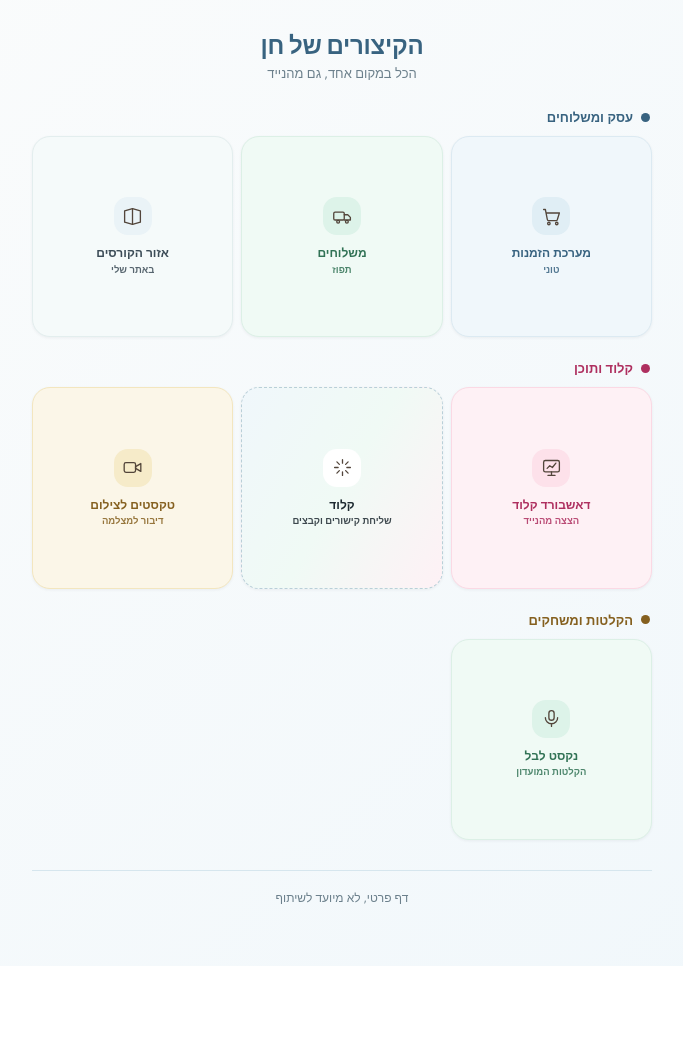
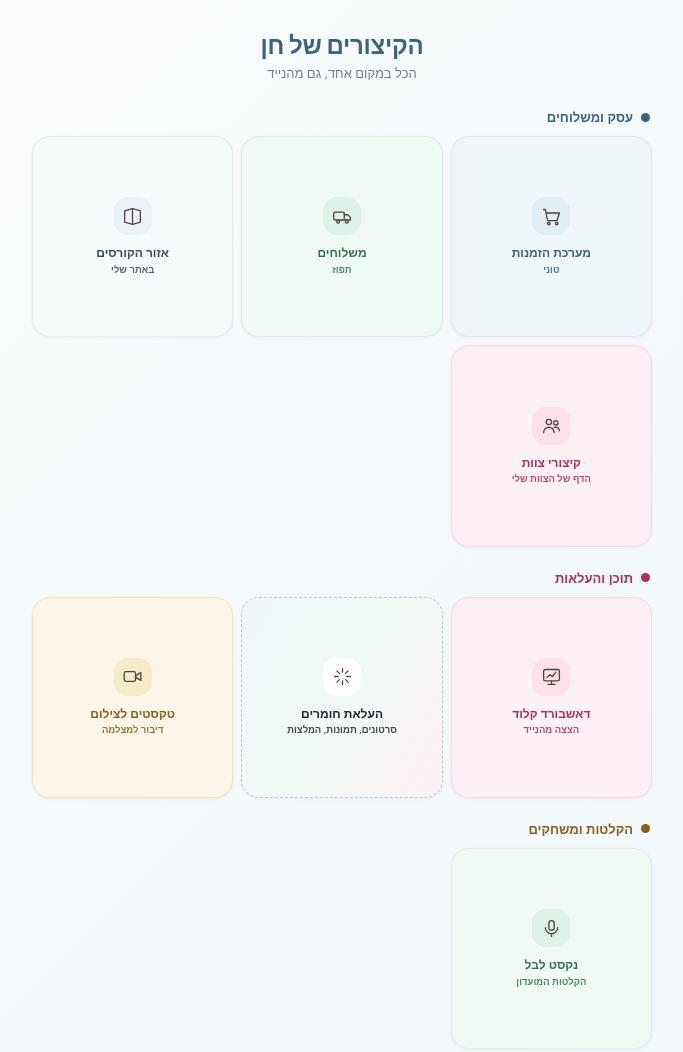
Before and after one commit to hen-kalimian/hen-links, a plain HTML site: page index.html in a window 1280 px wide. Shown: the top 1052 px of the page, without its empty margins (298-981 px from the left). Before the commit the page ends 966 px from the top, so only its background shows below. Drawn offline with nearby package versions, Linux system fonts and the light colour scheme.

Commit message:
העלאת חומרים וקיצורי צוות בדף האישי
Co-Authored-By: Claude Sonnet 5.5 <noreply@anthropic.com>

```diff
--- a/index.html
+++ b/index.html
@@ -26,13 +26,14 @@
       <a class="card c-blue" href="http://talkwithkids.co.il/orders" target="_blank" rel="noopener"><span class="icon"><svg viewBox="0 0 24 24"><circle cx="9" cy="20" r="1.4"/><circle cx="18" cy="20" r="1.4"/><path d="M3 4h2l2.2 11.2a2 2 0 0 0 2 1.6h7.6a2 2 0 0 0 2-1.6L21 8H6"/></svg></span><span class="label">מערכת הזמנות<span class="chip">טוני</span></span></a>
       <a class="card c-mint" href="https://crm.tapuzdelivery.co.il/Baldar/Login.aspx?ReturnUrl=%2fBaldar%2fNewDelivery.aspx" target="_blank" rel="noopener"><span class="icon"><svg viewBox="0 0 24 24"><rect x="2" y="7" width="12" height="9" rx="1.5"/><path d="M14 10h4l3 3v3h-7"/><circle cx="7" cy="18" r="1.6"/><circle cx="17" cy="18" r="1.6"/></svg></span><span class="label">משלוחים<span class="chip">תפוז</span></span></a>
       <a class="card c-gray" href="http://talkwithkids.co.il/account/programs" target="_blank" rel="noopener"><span class="icon"><svg viewBox="0 0 24 24"><path d="M3 5.5 12 3l9 2.5v13L12 21l-9-2.5v-13Z"/><path d="M12 3v18"/></svg></span><span class="label">אזור הקורסים<span class="chip">באתר שלי</span></span></a>
+      <a class="card c-rose" href="https://hen-kalimian.github.io/team-quicklinks-portal/" target="_blank" rel="noopener"><span class="icon"><svg viewBox="0 0 24 24"><circle cx="9" cy="8" r="3"/><circle cx="17" cy="9" r="2.4"/><path d="M3 20c0-3.3 2.7-6 6-6s6 2.7 6 6M15 14.2c.6-.2 1.3-.2 2-.2 2.2 0 4 1.8 4 4"/></svg></span><span class="label">קיצורי צוות<span class="chip">הדף של הצוות שלי</span></span></a>
     </div>
   </div>
   <div class="group">
-    <div class="group-title" style="color:var(--rose-dark)"><span class="dot" style="background:var(--rose-dark)"></span>קלוד ותוכן</div>
+    <div class="group-title" style="color:var(--rose-dark)"><span class="dot" style="background:var(--rose-dark)"></span>תוכן והעלאות</div>
     <div class="grid grid-3">
       <a class="card c-rose" href="dash.html"><span class="icon"><svg viewBox="0 0 24 24"><rect x="3" y="4" width="18" height="13" rx="2"/><path d="M8 21h8M12 17v4"/><path d="M7 13l3-3 3 2 4-5"/></svg></span><span class="label">דאשבורד קלוד<span class="chip">הצצה מהנייד</span></span></a>
-      <a class="card shortcuts-card" href="claude.html"><span class="icon"><svg viewBox="0 0 24 24"><path d="M12 3v4M12 17v4M3 12h4M17 12h4M5.6 5.6l2.8 2.8M15.6 15.6l2.8 2.8M18.4 5.6l-2.8 2.8M8.4 15.6l-2.8 2.8"/></svg></span><span class="label">קלוד<span class="chip">שליחת קישורים וקבצים</span></span></a>
+      <a class="card shortcuts-card" href="claude.html"><span class="icon"><svg viewBox="0 0 24 24"><path d="M12 3v4M12 17v4M3 12h4M17 12h4M5.6 5.6l2.8 2.8M15.6 15.6l2.8 2.8M18.4 5.6l-2.8 2.8M8.4 15.6l-2.8 2.8"/></svg></span><span class="label">העלאת חומרים<span class="chip">סרטונים, תמונות, המלצות</span></span></a>
       <a class="card c-gold" href="shoot.html"><span class="icon"><svg viewBox="0 0 24 24"><rect x="2.5" y="6.5" width="13" height="11" rx="2"/><path d="m15.5 11 6-3.5v9l-6-3.5Z"/></svg></span><span class="label">טקסטים לצילום<span class="chip">דיבור למצלמה</span></span></a>
     </div>
   </div>
```
Also changed, not shown: claude.html (+3 -3 lines).
